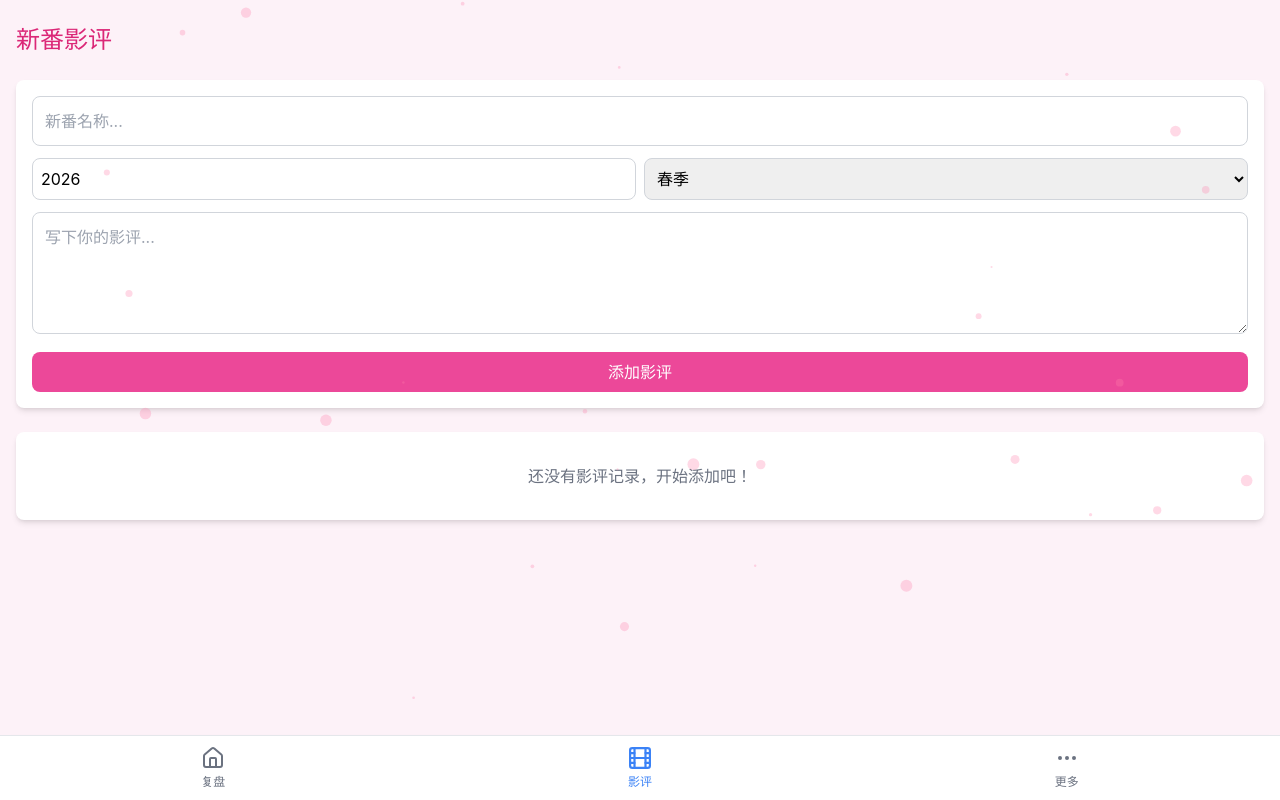
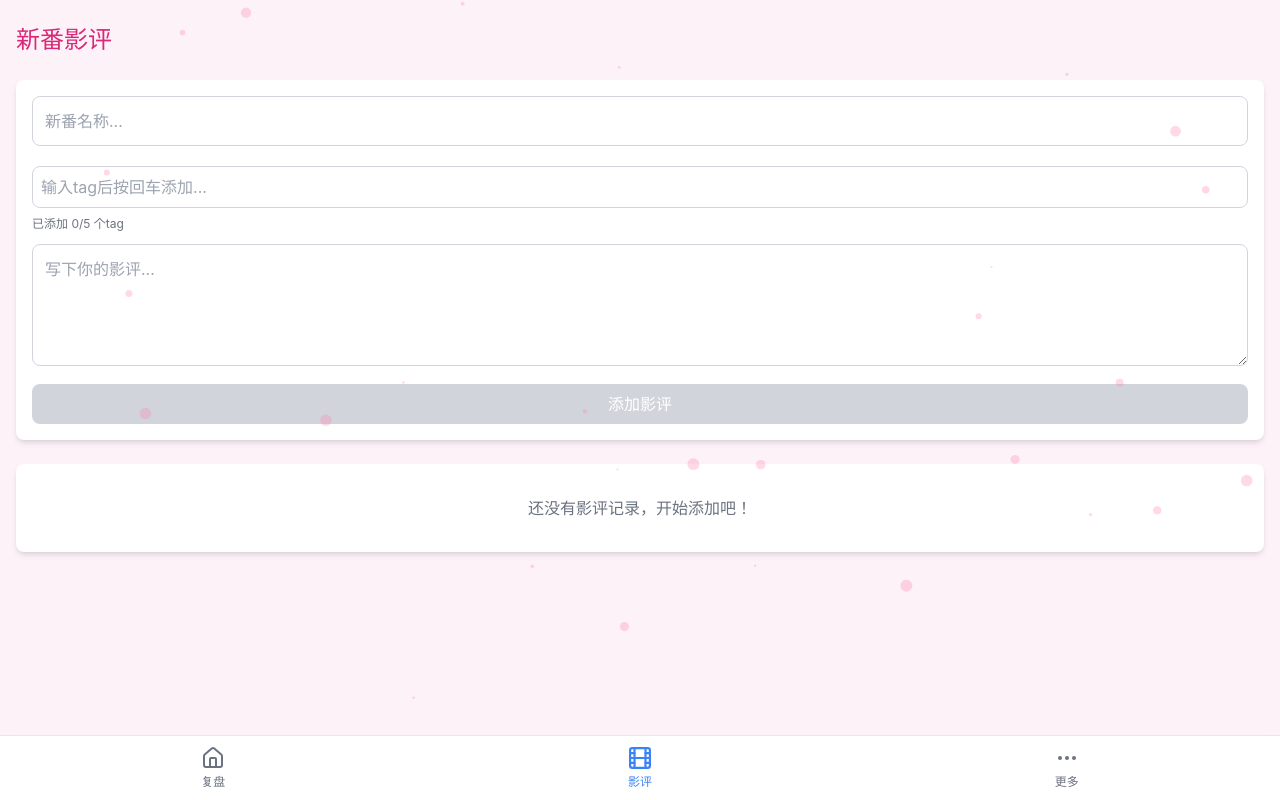
Before and after one commit to dplink/TraeBin, a React (Vite) app: page /anime in a window 1280 px wide. Built offline with nearby package versions, Linux system fonts and the light colour scheme.

Commit message:
feat: 设计主界面一级目录与底部导航
Co-authored-by: traeagent <traeagent@users.noreply.github.com>

```diff
--- a/src/components/AnimeReviewCard.tsx
+++ b/src/components/AnimeReviewCard.tsx
@@ -1,37 +1,51 @@
 import React, { useState } from 'react';
-import { Trash2, Edit } from 'lucide-react';
-
-type Season = '冬' | '春' | '夏' | '秋';
+import { Trash2, Edit, X } from 'lucide-react';
 
 interface AnimeReviewCardProps {
   id: string;
   title: string;
-  year: number;
-  season: Season;
+  tags: string[];
   content: string;
   createdAt: string;
   onDelete: (id: string) => void;
-  onUpdate: (id: string, title: string, year: number, season: Season, content: string) => void;
+  onUpdate: (id: string, title: string, tags: string[], content: string) => void;
+  onTagClick: (tag: string) => void;
+  selectedTags: string[];
 }
 
 const AnimeReviewCard: React.FC<AnimeReviewCardProps> = ({
   id,
   title,
-  year,
-  season,
+  tags,
   content,
   createdAt,
   onDelete,
   onUpdate,
+  onTagClick,
+  selectedTags,
 }) => {
   const [isEditing, setIsEditing] = useState(false);
   const [editTitle, setEditTitle] = useState(title);
-  const [editYear, setEditYear] = useState(year.toString());
-  const [editSeason, setEditSeason] = useState<Season>(season);
+  const [editTags, setEditTags] = useState<string[]>([...tags]);
+  const [editTagInput, setEditTagInput] = useState('');
   const [editContent, setEditContent] = useState(content);
 
+  const handleEditTagKeyDown = (e: React.KeyboardEvent<HTMLInputElement>) => {
+    if (e.key === 'Enter' && editTagInput.trim()) {
+      e.preventDefault();
+      if (editTags.length < 5 && !editTags.includes(editTagInput.trim())) {
+        setEditTags([...editTags, editTagInput.trim()]);
+        setEditTagInput('');
+      }
+    }
+  };
+
+  const removeEditTag = (tagToRemove: string) => {
+    setEditTags(editTags.filter((tag) => tag !== tagToRemove));
+  };
+
   const handleSave = () => {
-    onUpdate(id, editTitle, parseInt(editYear), editSeason, editContent);
+    onUpdate(id, editTitle, editTags, editContent);
     setIsEditing(false);
   };
 
@@ -46,8 +60,6 @@ const AnimeReviewCard: React.FC<AnimeReviewCardProps> = ({
     });
   };
 
-  const seasons: Season[] = ['冬', '春', '夏', '秋'];
-
   return (
     <div className="bg-white rounded-lg shadow-md p-4 mb-4 transition-all duration-300 hover:shadow-lg">
       {isEditing ? (
@@ -59,25 +71,36 @@ const AnimeReviewCard: React.FC<AnimeReviewCardProps> = ({
             className="w-full p-2 border border-gray-300 rounded-lg focus:outline-none focus:ring-2 focus:ring-pink-500"
             placeholder="新番名称..."
           />
-          <div className="flex space-x-2">
+          <div className="space-y-2">
+            <div className="flex flex-wrap gap-2">
+              {editTags.map((tag) => (
+                <span
+                  key={tag}
+                  className="inline-flex items-center px-2 py-1 bg-pink-100 text-pink-800 rounded-full text-xs font-medium"
+                >
+                  {tag}
+                  <button
+                    type="button"
+                    onClick={() => removeEditTag(tag)}
+                    className="ml-1 text-pink-600 hover:text-pink-800"
+                  >
+                    <X className="w-3 h-3" />
+                  </button>
+                </span>
+              ))}
+            </div>
             <input
-              type="number"
-              value={editYear}
-              onChange={(e) => setEditYear(e.target.value)}
-              className="flex-1 p-2 border border-gray-300 rounded-lg focus:outline-none focus:ring-2 focus:ring-pink-500"
-              placeholder="年份"
-              min="2000"
-              max="2100"
+              type="text"
+              value={editTagInput}
+              onChange={(e) => setEditTagInput(e.target.value)}
+              onKeyDown={handleEditTagKeyDown}
+              className="w-full p-2 border border-gray-300 rounded-lg focus:outline-none focus:ring-2 focus:ring-pink-500"
+              placeholder={editTags.length >= 5 ? '已达到最大tag数量' : '输入tag后按回车添加...'}
+              disabled={editTags.length >= 5}
             />
-            <select
-              value={editSeason}
-              onChange={(e) => setEditSeason(e.target.value as Season)}
-              className="flex-1 p-2 border border-gray-300 rounded-lg focus:outline-none focus:ring-2 focus:ring-pink-500"
-            >
-              {seasons.map((s) => (
-                <option key={s} value={s}>{s}季</option>
-              ))}
-            </select>
+            <p className="text-xs text-gray-500">
+              已添加 {editTags.length}/5 个tag
+            </p>
           </div>
           <textarea
             value={editContent}
@@ -95,7 +118,8 @@ const AnimeReviewCard: React.FC<AnimeReviewCardProps> = ({
             </button>
             <button
               onClick={handleSave}
-              className="px-3 py-1 bg-pink-500 text-white rounded-lg text-sm hover:bg-pink-600 transition-colors"
+              disabled={!editTitle.trim() || !editContent.trim() || editTags.length === 0}
+              className="px-3 py-1 bg-pink-500 text-white rounded-lg text-sm hover:bg-pink-600 transition-colors disabled:bg-gray-300 disabled:cursor-not-allowed"
             >
               保存
             </button>
@@ -106,13 +130,20 @@ const AnimeReviewCard: React.FC<AnimeReviewCardProps> = ({
           <div className="flex justify-between items-start">
             <div>
               <h3 className="text-lg font-semibold text-pink-600">{title}</h3>
-              <div className="flex space-x-2 mt-1">
-                <span className="inline-block px-2 py-1 bg-pink-100 text-pink-800 rounded-full text-xs font-medium">
-                  {year}年
-                </span>
-                <span className="inline-block px-2 py-1 bg-pink-100 text-pink-800 rounded-full text-xs font-medium">
-                  {season}季
-                </span>
+              <div className="flex flex-wrap gap-2 mt-1">
+                {tags.map((tag) => (
+                  <span
+                    key={tag}
+                    onClick={() => onTagClick(tag)}
+                    className={`inline-block px-2 py-1 rounded-full text-xs font-medium cursor-pointer transition-colors ${
+                      selectedTags.includes(tag)
+                        ? 'bg-pink-500 text-white'
+                        : 'bg-pink-100 text-pink-800 hover:bg-pink-200'
+                    }`}
+                  >
+                    {tag}
+                  </span>
+                ))}
               </div>
               <p className="mt-2 text-gray-700">{content}</p>
             </div>
--- a/src/pages/AnimePage.tsx
+++ b/src/pages/AnimePage.tsx
@@ -2,22 +2,45 @@ import React, { useState } from 'react';
 import { useAnimeStore } from '../store/animeStore';
 import AnimeReviewCard from '../components/AnimeReviewCard';
 import ParticleEffect from '../components/ParticleEffect';
-
-type Season = '冬' | '春' | '夏' | '秋';
+import { X } from 'lucide-react';
 
 const AnimePage: React.FC = () => {
   const { reviews, addReview, deleteReview, updateReview } = useAnimeStore();
   const [title, setTitle] = useState('');
-  const [year, setYear] = useState(new Date().getFullYear().toString());
-  const [season, setSeason] = useState<Season>('春');
   const [content, setContent] = useState('');
+  const [tags, setTags] = useState<string[]>([]);
+  const [tagInput, setTagInput] = useState('');
+  const [selectedTags, setSelectedTags] = useState<string[]>([]);
+
+  const handleTagKeyDown = (e: React.KeyboardEvent<HTMLInputElement>) => {
+    if (e.key === 'Enter' && tagInput.trim()) {
+      e.preventDefault();
+      if (tags.length < 5 && !tags.includes(tagInput.trim())) {
+        setTags([...tags, tagInput.trim()]);
+        setTagInput('');
+      }
+    }
+  };
+
+  const removeTag = (tagToRemove: string) => {
+    setTags(tags.filter((tag) => tag !== tagToRemove));
+  };
 
   const handleSubmit = (e: React.FormEvent) => {
     e.preventDefault();
-    if (title.trim() && content.trim()) {
-      addReview(title, parseInt(year), season, content);
+    if (title.trim() && content.trim() && tags.length > 0) {
+      addReview(title, tags, content);
       setTitle('');
       setContent('');
+      setTags([]);
+    }
+  };
+
+  const toggleFilterTag = (tag: string) => {
+    if (selectedTags.includes(tag)) {
+      setSelectedTags(selectedTags.filter((t) => t !== tag));
+    } else {
+      setSelectedTags([...selectedTags, tag]);
     }
   };
 
@@ -25,7 +48,12 @@ const AnimePage: React.FC = () => {
     return new Date(b.createdAt).getTime() - new Date(a.createdAt).getTime();
   });
 
-  const seasons: Season[] = ['冬', '春', '夏', '秋'];
+  const filteredReviews = sortedReviews.filter((review) => {
+    if (selectedTags.length === 0) return true;
+    return selectedTags.every((tag) => review.tags.includes(tag));
+  });
+
+  const allTags = Array.from(new Set(reviews.flatMap((review) => review.tags)));
 
   return (
     <div className="min-h-screen bg-pink-50 pb-20">
@@ -42,25 +70,38 @@ const AnimePage: React.FC = () => {
               className="w-full p-3 border border-gray-300 rounded-lg focus:outline-none focus:ring-2 focus:ring-pink-500"
               placeholder="新番名称..."
             />
-            <div className="flex space-x-2">
-              <input
-                type="number"
-                value={year}
-                onChange={(e) => setYear(e.target.value)}
-                className="flex-1 p-2 border border-gray-300 rounded-lg focus:outline-none focus:ring-2 focus:ring-pink-500"
-                placeholder="年份"
-                min="2000"
-                max="2100"
-              />
-              <select
-                value={season}
-                onChange={(e) => setSeason(e.target.value as Season)}
-                className="flex-1 p-2 border border-gray-300 rounded-lg focus:outline-none focus:ring-2 focus:ring-pink-500"
-              >
-                {seasons.map((s) => (
-                  <option key={s} value={s}>{s}季</option>
+            <div className="space-y-2">
+              <div className="flex flex-wrap gap-2">
+                {tags.map((tag) => (
+                  <span
+                    key={tag}
+                    className="inline-flex items-center px-2 py-1 bg-pink-100 text-pink-800 rounded-full text-xs font-medium"
+                  >
+                    {tag}
+                    <button
+                      type="button"
+                      onClick={() => removeTag(tag)}
+                      className="ml-1 text-pink-600 hover:text-pink-800"
+                    >
+                      <X className="w-3 h-3" />
+                    </button>
+                  </span>
                 ))}
-              </select>
+              </div>
+              <div className="flex space-x-2">
+                <input
+                  type="text"
+                  value={tagInput}
+                  onChange={(e) => setTagInput(e.target.value)}
+                  onKeyDown={handleTagKeyDown}
+                  className="flex-1 p-2 border border-gray-300 rounded-lg focus:outline-none focus:ring-2 focus:ring-pink-500"
+                  placeholder={tags.length >= 5 ? '已达到最大tag数量' : '输入tag后按回车添加...'}
+                  disabled={tags.length >= 5}
+                />
+              </div>
+              <p className="text-xs text-gray-500">
+                已添加 {tags.length}/5 个tag
+              </p>
             </div>
             <textarea
               value={content}
@@ -71,30 +112,63 @@ const AnimePage: React.FC = () => {
             />
             <button
               type="submit"
-              className="w-full py-2 bg-pink-500 text-white rounded-lg hover:bg-pink-600 transition-colors"
+              disabled={!title.trim() || !content.trim() || tags.length === 0}
+              className="w-full py-2 bg-pink-500 text-white rounded-lg hover:bg-pink-600 transition-colors disabled:bg-gray-300 disabled:cursor-not-allowed"
             >
               添加影评
             </button>
           </div>
         </form>
 
+        {allTags.length > 0 && (
+          <div className="bg-white rounded-lg shadow-md p-4 mb-6">
+            <h3 className="text-sm font-medium text-gray-700 mb-2">筛选标签</h3>
+            <div className="flex flex-wrap gap-2">
+              {allTags.map((tag) => (
+                <button
+                  key={tag}
+                  onClick={() => toggleFilterTag(tag)}
+                  className={`px-3 py-1 rounded-full text-xs font-medium transition-colors ${
+                    selectedTags.includes(tag)
+                      ? 'bg-pink-500 text-white'
+                      : 'bg-gray-100 text-gray-700 hover:bg-gray-200'
+                  }`}
+                >
+                  {tag}
+                </button>
+              ))}
+              {selectedTags.length > 0 && (
+                <button
+                  onClick={() => setSelectedTags([])}
+                  className="px-3 py-1 rounded-full text-xs font-medium bg-red-100 text-red-600 hover:bg-red-200 transition-colors"
+                >
+                  清除筛选
+                </button>
+              )}
+            </div>
+          </div>
+        )}
+
         <div className="space-y-4">
-          {sortedReviews.length === 0 ? (
+          {filteredReviews.length === 0 ? (
             <div className="bg-white rounded-lg shadow-md p-8 text-center">
-              <p className="text-gray-500">还没有影评记录，开始添加吧！</p>
+              <p className="text-gray-500">
+                {selectedTags.length > 0 ? '没有找到匹配的记录' : '还没有影评记录，开始添加吧！'}
+              </p>
             </div>
           ) : (
-            sortedReviews.map((review) => (
+            filteredReviews.map((review) => (
               <AnimeReviewCard
                 key={review.id}
                 id={review.id}
                 title={review.title}
-                year={review.year}
-                season={review.season}
+                tags={review.tags}
                 content={review.content}
                 createdAt={review.createdAt}
                 onDelete={deleteReview}
                 onUpdate={updateReview}
+                onTagClick={toggleFilterTag}
+                selectedTags={selectedTags}
               />
             ))
           )}
```
Also changed, not shown: src/store/animeStore.ts (+8 -12 lines).
